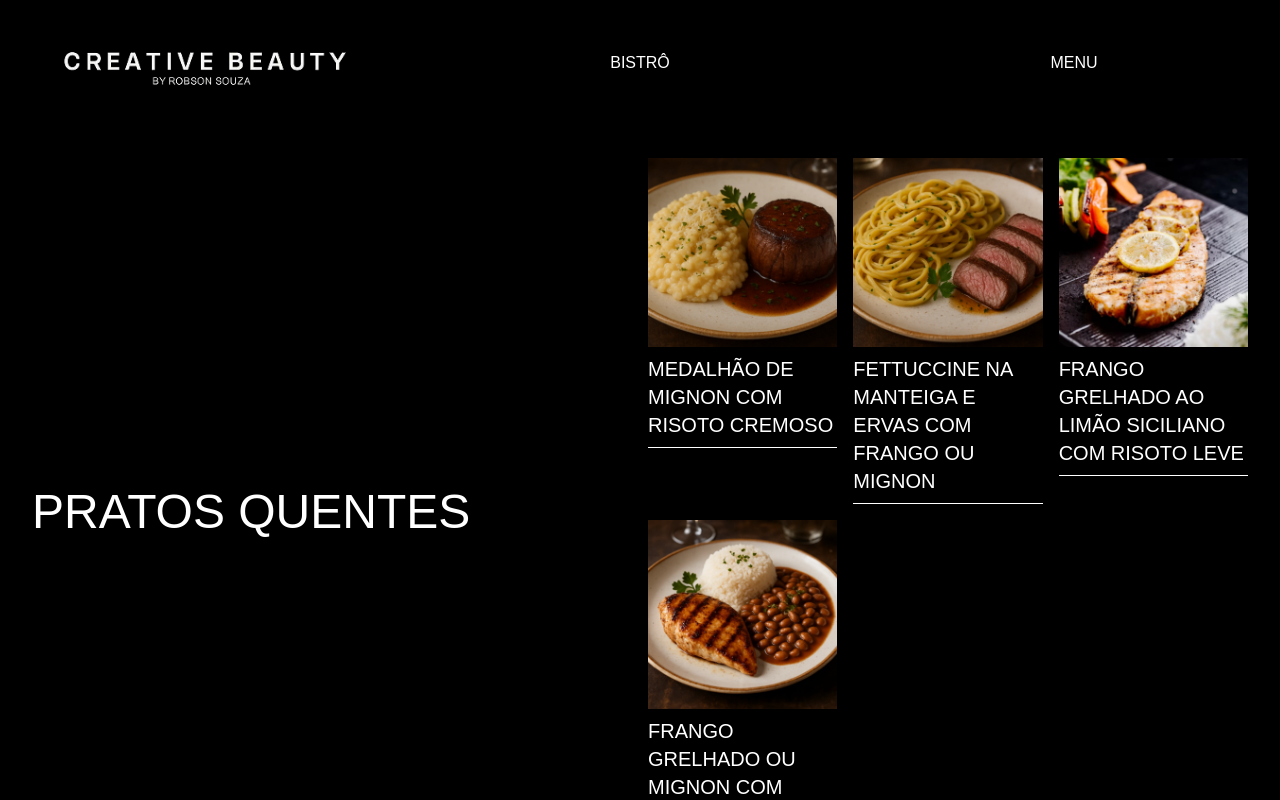
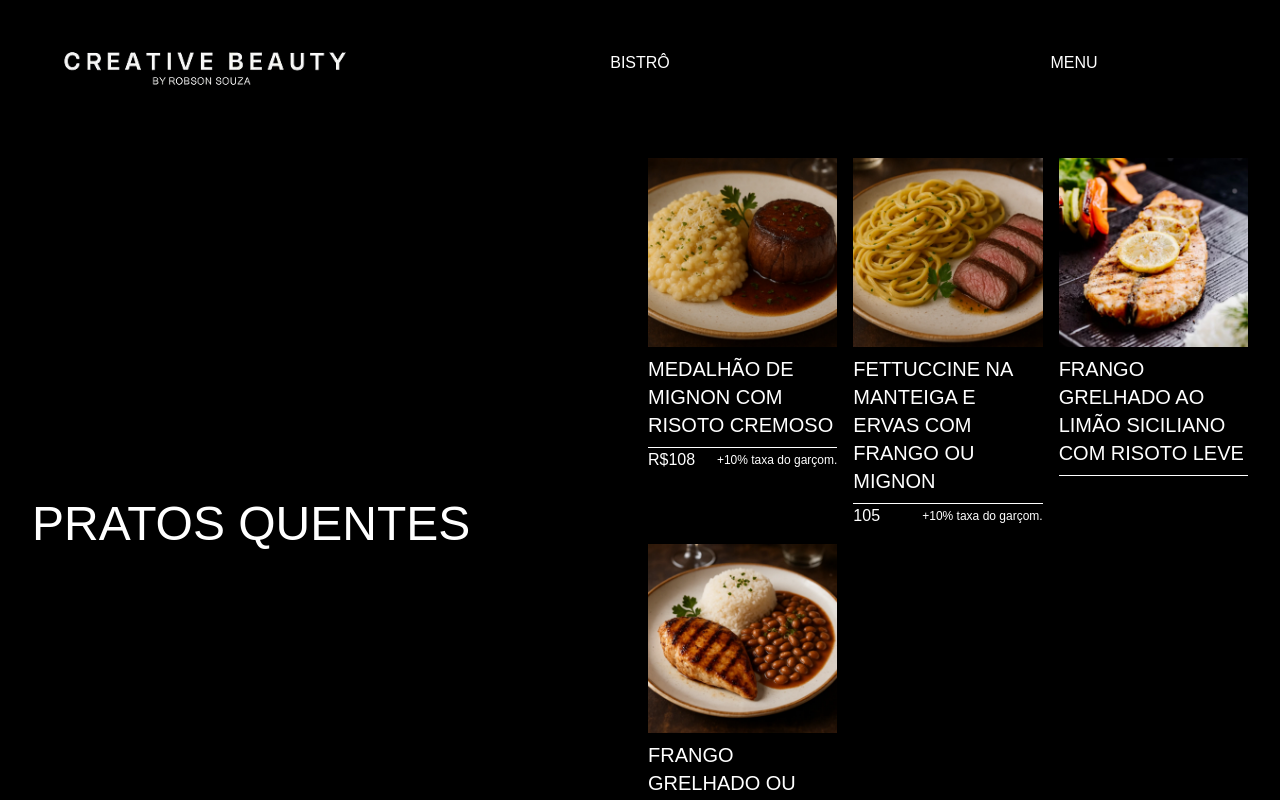
Before and after one commit to agenciane/bistro-creative-beaouty, a Next.js app: page /pratos-quentes in a window 1280 px wide. Shown: the top 800 px of the page. Built offline with nearby package versions, Linux system fonts and the light colour scheme; a web font is replaced by a local one.

Commit message:
feat: update precos

```diff
--- a/src/app/lanches-quentes/page.tsx
+++ b/src/app/lanches-quentes/page.tsx
@@ -13,6 +13,7 @@ const entrada: React.FC = () => {
             title="Torta de Frango Cremosa"
             description="Torta recheada com frango desfiado, temperos e requeijão."
             photoUrl="/frango-cremoso.webp"
+            price="R$50"
           />
         </div>
       </section>
--- a/src/app/omeletes/page.tsx
+++ b/src/app/omeletes/page.tsx
@@ -13,17 +13,20 @@ const entrada: React.FC = () => {
             title="Omelete Tradicional"
             description="Recheado com queijo, presunto, tomate e cebola."
             photoUrl="/omelete-presunto.webp"
+            price="R$60"
           />
           <ItemMenu
             title="Omelete Fit"
             description="Preparado com claras, frango desfiado e ervas finas."
             photoUrl="/omeletfit.webp"
+            price="R$50"
           />
 
           <ItemMenu
             title="Omelete Caesar"
             description="Muçarela, frango, parmesão e um toque de molho caesar."
             photoUrl="/omelete-frango.webp"
+            price="R$55"
           />
         </div>
       </section>
--- a/src/app/pratos-quentes/page.tsx
+++ b/src/app/pratos-quentes/page.tsx
@@ -9,8 +9,12 @@ const entrada: React.FC = () => {
           <h2 className="text-5xl uppercase leading-16">Pratos quentes</h2>
         </div>
         <div className="grid grid-cols-1 md:grid-cols-2 lg:grid-cols-3 gap-4">
-          <ItemMenu title="Medalhão de Mignon com risoto cremoso" photoUrl="/risoto-ia.webp" />
-          <ItemMenu title="Fettuccine na manteiga e ervas com frango ou mignon" photoUrl="/fetutine-mignon.webp" />
+          <ItemMenu title="Medalhão de Mignon com risoto cremoso" photoUrl="/risoto-ia.webp" price="R$108" />
+          <ItemMenu
+            title="Fettuccine na manteiga e ervas com frango ou mignon"
+            photoUrl="/fetutine-mignon.webp"
+            price="105"
+          />
           <ItemMenu title="Frango grelhado ao limão siciliano com risoto leve" photoUrl="/frango-grelhado-limao.webp" />
           <ItemMenu title="Frango grelhado ou mignon com arroz branco e feijão" photoUrl="/frango-grelhado-ia.webp" />
         </div>
--- a/src/app/salada/page.tsx
+++ b/src/app/salada/page.tsx
@@ -13,11 +13,13 @@ const entrada: React.FC = () => {
             title="Salada de Frango Grelhado"
             description="Mix de folhas frescas, frango grelhado, tomatinhos, lascas de parmesão e molho de mostarda e mel."
             photoUrl="/frango-grelhado.webp"
+            price="R$65"
           />
           <ItemMenu
             title="Salada Caesar"
             description="Folhas nobres, frango desfiado, croutons, parmesão e molho caesar artesanal."
             photoUrl="/salada-ceaser.webp"
+            price="R$65"
           />
         </div>
       </section>
--- a/src/app/sobremesa/page.tsx
+++ b/src/app/sobremesa/page.tsx
@@ -11,7 +11,7 @@ const entrada: React.FC = () => {
         <div className="grid grid-cols-1 md:grid-cols-2 lg:grid-cols-3 gap-4">
           <ItemMenu title="Bolo de cenoura com calda cremosa de chocolate" photoUrl="/bolo-de-cenoura.webp" />
           <ItemMenu title="Brownie caseiro" photoUrl="/brownie.webp" />
-          <ItemMenu title="Petit gâteau" photoUrl="/petit-gateou.webp" />
+          <ItemMenu title="Petit gâteau" photoUrl="/petit-gateou.webp" price="R$50" />
           <ItemMenu title="Mini cheesecake de frutas vermelhas" photoUrl="/cheecacke.webp" />
           <ItemMenu title="Salada de frutas na taça" photoUrl="/salada-de-fruta.webp" />
         </div>
```
